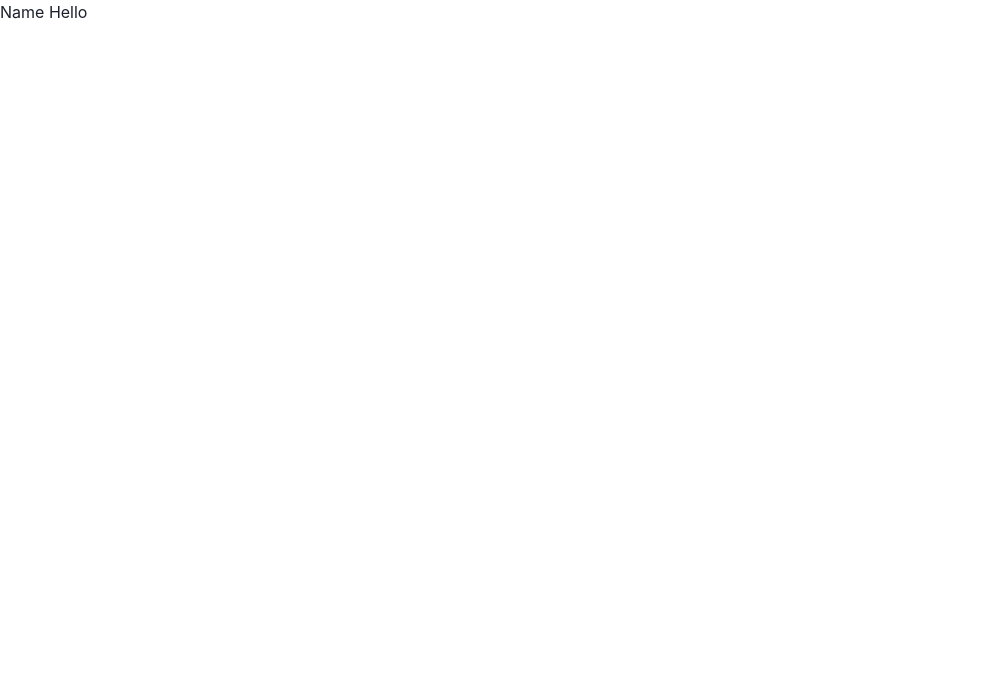
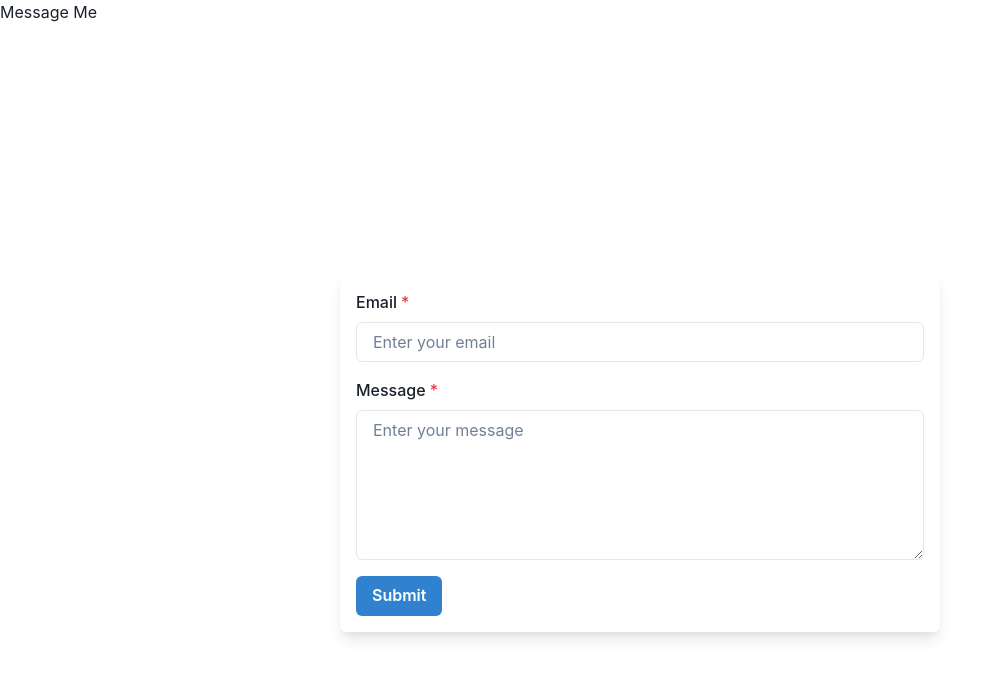
Before and after one commit to eidde606/portfolio, a React (Vite) app: page /contacts-section in a window 1280 px wide. Shown: the top 678 px of the page, without its empty margins (0-999 px from the left). Built offline with nearby package versions, Linux system fonts and the light colour scheme.

Commit message:
updating the contacts secciong

```diff
--- a/src/components/Contacts.jsx
+++ b/src/components/Contacts.jsx
@@ -1,14 +1,97 @@
-import React from "react";
+import {
+  Box,
+  Button,
+  FormControl,
+  FormErrorMessage,
+  FormLabel,
+  Input,
+  Textarea,
+} from "@chakra-ui/react";
+import React, { useState } from "react";
 
 const Contacts = () => {
+  const [email, setEmail] = useState("");
+  const [message, setMessage] = useState("");
+  const [isSubmitting, setIsSubmitting] = useState(false);
+  const [submissionError, setSubmissionError] = useState(null);
+
+  const handleSubmit = async (e) => {
+    e.preventDefault();
+    // Simulate form submission delay
+    setIsSubmitting(true);
+    setSubmissionError(null);
+    await new Promise((resolve) => setTimeout(resolve, 2000));
+
+    // Perform form submission logic here
+    console.log("Email:", email);
+    console.log("Message:", message);
+
+    // Simulate form submission error
+    const shouldFailSubmission = Math.random() < 0.3;
+    if (shouldFailSubmission) {
+      setSubmissionError(
+        "An error occurred while submitting the form. Please try again."
+      );
+    } else {
+      // Reset the form
+      setEmail("");
+      setMessage("");
+    }
+
+    setIsSubmitting(false);
+  };
+
   return (
-    <form>
-      <div className="mb-3 ">
-        <label htmlFor="name" className="form-label p-2">
-          Name Hello
-        </label>
-      </div>
-    </form>
+    <div>
+      <h1>Message Me</h1>
+      <Box
+        maxW={{ base: "100%", sm: "400px", md: "600px" }}
+        mx="auto"
+        p={4}
+        bg="white"
+        boxShadow="lg"
+        rounded="md"
+        mt="250px"
+      >
+        <form onSubmit={handleSubmit}>
+          <FormControl id="email" isRequired>
+            <FormLabel>Email</FormLabel>
+            <Input
+              type="email"
+              placeholder="Enter your email"
+              value={email}
+              onChange={(e) => setEmail(e.target.value)}
+            />
+          </FormControl>
+
+          <FormControl id="message" mt={4} isRequired>
+            <FormLabel>Message</FormLabel>
+            <Textarea
+              placeholder="Enter your message"
+              value={message}
+              onChange={(e) => setMessage(e.target.value)}
+              rows={6}
+            />
+          </FormControl>
+
+          {submissionError && (
+            <FormErrorMessage mt={2} color="red.500">
+              {submissionError}
+            </FormErrorMessage>
+          )}
+
+          <Button
+            mt={4}
+            colorScheme="blue"
+            type="submit"
+            isLoading={isSubmitting}
+            loadingText="Submitting..."
+          >
+            Submit
+          </Button>
+        </form>
+      </Box>
+    </div>
   );
 };
 
```
